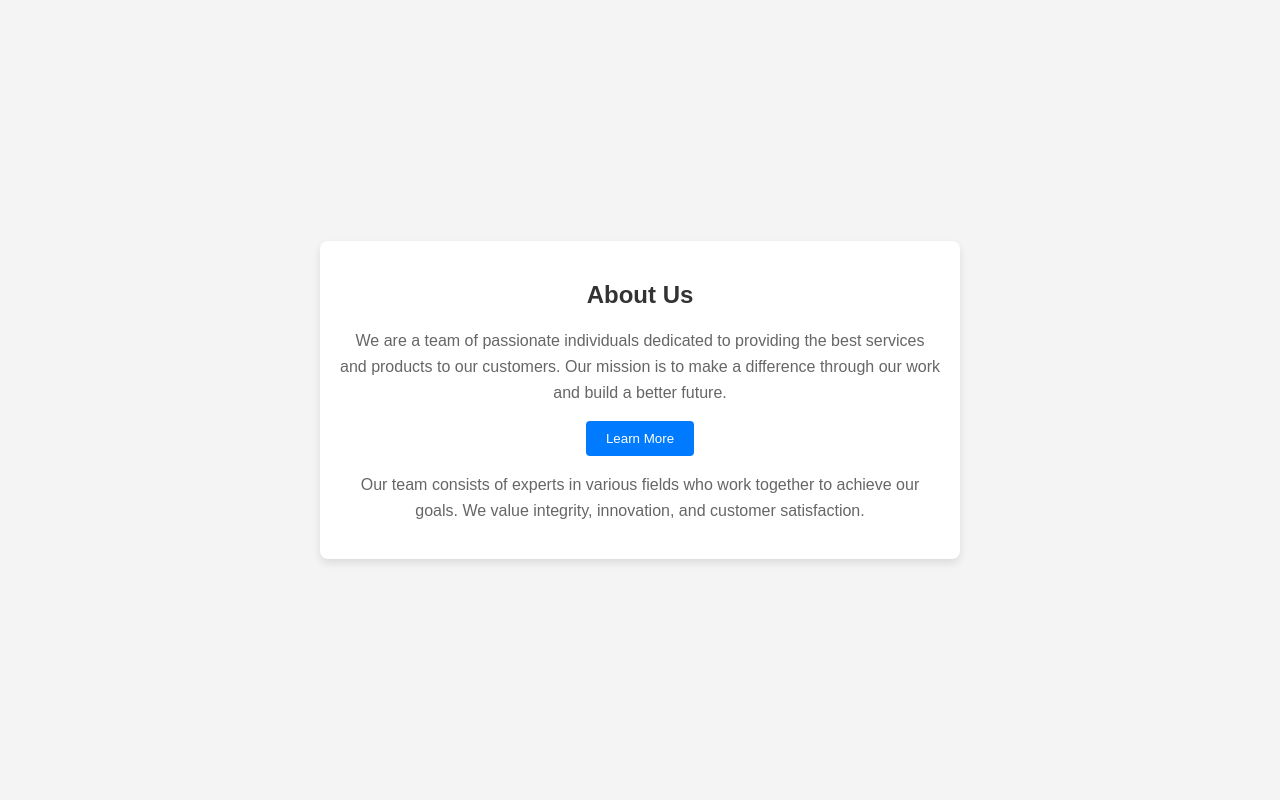
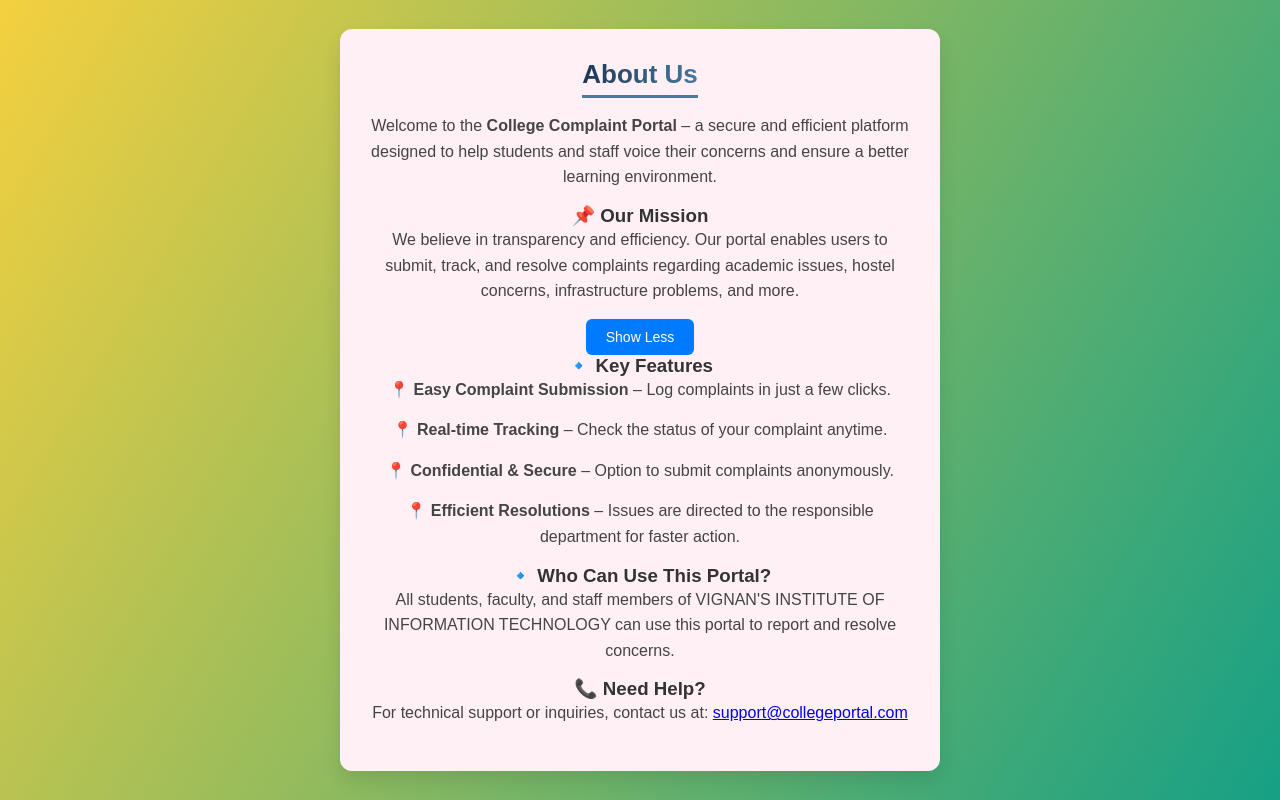
Before and after one commit to kkiran47/college_complants, a website: page public/aboutus.html in a window 1280 px wide. Both pictures are taken after a click on the button "Learn More". Drawn offline with Linux system fonts and the light colour scheme.

Commit message:
Update aboutus.html

```diff
--- a/public/aboutus.html
+++ b/public/aboutus.html
@@ -5,34 +5,55 @@
     <meta name="viewport" content="width=device-width, initial-scale=1.0">
     <title>About Us</title>
     <style>
-        body {
-            font-family: Arial, sans-serif;
+        * {
             margin: 0;
             padding: 0;
-            background-color: #f4f4f4;
+            box-sizing: border-box;
+            font-family: "Poppins", sans-serif;
+        }
+
+        body {
+            background-image: linear-gradient(-60deg, #16a085 0%, #f4d03f 100%);
             display: flex;
             justify-content: center;
             align-items: center;
             height: 100vh;
+            padding: 20px;
+            color: #333;
         }
 
         .about-us {
-            background-color: white;
-            padding: 20px;
-            border-radius: 8px;
-            box-shadow: 0 4px 8px rgba(0, 0, 0, 0.1);
+            background: lavenderblush;
+            backdrop-filter: blur(5px);
+            padding: 30px;
+            border-radius: 12px;
+            box-shadow: 0px 10px 20px rgba(0, 0, 0, 0.1);
+            max-width: 600px;
             text-align: center;
-            max-width: 600px;
             width: 100%;
+            transition: transform 0.3s ease-in-out;
+        }
+
+        .about-us:hover {
+            transform: translateY(-5px);
         }
 
         .about-us h1 {
-            color: #333;
+            font-size: 26px;
+            margin-bottom: 15px;
+            color: #1D3557;
+            border-bottom: 3px solid #457B9D;
+            display: inline-block;
+            padding-bottom: 5px;
+            background: linear-gradient(to right, #1D3557, #457B9D);
+            -webkit-background-clip: text;
+            -webkit-text-fill-color: transparent;
         }
 
         .about-us p {
-            color: #666;
+            color: #444;
             line-height: 1.6;
+            margin-bottom: 15px;
         }
 
         .hidden {
@@ -44,8 +65,10 @@
             color: white;
             border: none;
             padding: 10px 20px;
-            border-radius: 4px;
+            border-radius: 6px;
             cursor: pointer;
+            font-size: 14px;
+            transition: 0.3s;
         }
 
         button:hover {
@@ -56,9 +79,26 @@
 <body>
     <section class="about-us">
         <h1>About Us</h1>
-        <p>We are a team of passionate individuals dedicated to providing the best services and products to our customers. Our mission is to make a difference through our work and build a better future.</p>
+        <p>Welcome to the <strong>College Complaint Portal</strong> – a secure and efficient platform designed to help students and staff voice their concerns and ensure a better learning environment.</p>
+
+        <h3>📌 Our Mission</h3>
+        <p>We believe in transparency and efficiency. Our portal enables users to submit, track, and resolve complaints regarding academic issues, hostel concerns, infrastructure problems, and more.</p>
+
         <button id="learnMoreBtn">Learn More</button>
-        <p id="moreInfo" class="hidden">Our team consists of experts in various fields who work together to achieve our goals. We value integrity, innovation, and customer satisfaction.</p>
+
+        <div id="moreInfo" class="hidden">
+            <h3>🔹 Key Features</h3>
+            <p>📍 <strong>Easy Complaint Submission</strong> – Log complaints in just a few clicks.</p>
+            <p>📍 <strong>Real-time Tracking</strong> – Check the status of your complaint anytime.</p>
+            <p>📍 <strong>Confidential & Secure</strong> – Option to submit complaints anonymously.</p>
+            <p>📍 <strong>Efficient Resolutions</strong> – Issues are directed to the responsible department for faster action.</p>
+
+            <h3>🔹 Who Can Use This Portal?</h3>
+            <p>All students, faculty, and staff members of VIGNAN'S INSTITUTE OF INFORMATION TECHNOLOGY can use this portal to report and resolve concerns.</p>
+
+            <h3>📞 Need Help?</h3>
+            <p>For technical support or inquiries, contact us at: <a href="contact.html">support@collegeportal.com</a></p>
+        </div>
     </section>
 
     <script>
@@ -66,8 +106,10 @@
             var moreInfo = document.getElementById('moreInfo');
             if (moreInfo.classList.contains('hidden')) {
                 moreInfo.classList.remove('hidden');
+                this.innerText = "Show Less";
             } else {
                 moreInfo.classList.add('hidden');
+                this.innerText = "Learn More";
             }
         });
     </script>
```
